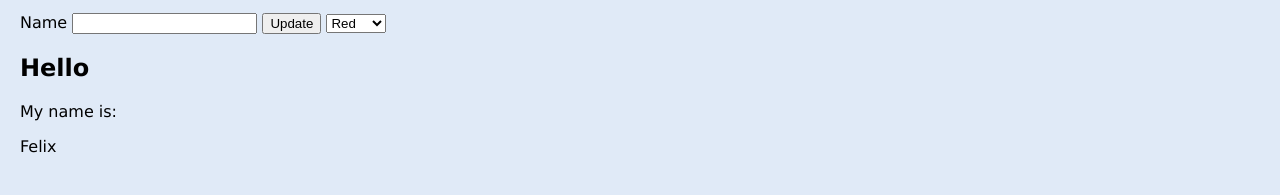
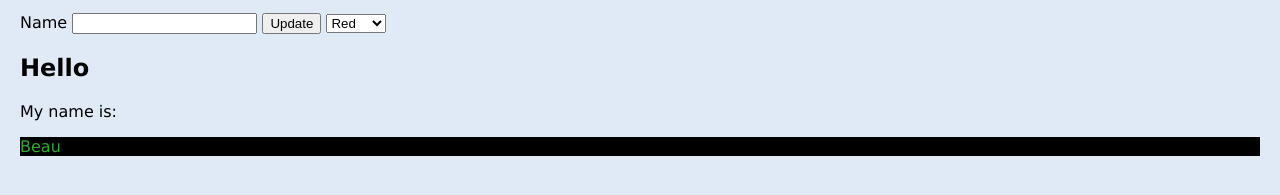
Before and after one commit to delaneyfogarty/test-name-tag, a plain HTML site: page index.html in a window 1280 px wide. Shown: the part 87-282 px from the top of the page. Drawn offline with Linux system fonts and the light colour scheme.

Commit message:
grabbed name display in app.js and added classlist to namedisplay

```diff
--- a/app.js
+++ b/app.js
@@ -1,11 +1,6 @@
-/* Imports */
+// lets grab our dom elements
+const nameDisplay = document.getElementById('name');
+console.log('nameDisplay', nameDisplay);
 
-/* Get DOM Elements */
-
-/* State */
-
-/* Events */
-
-/* Display Functions */
-
-// (don't forget to call any display functions you want to run on page load!)
+nameDisplay.textContent = 'Beau';
+nameDisplay.classList.add('green');
--- a/styles/global.css
+++ b/styles/global.css
@@ -33,3 +33,8 @@ header .logo {
 main {
     padding: 20px;
 }
+
+.green {
+    color: rgb(55, 167, 55);
+    background: black;
+}
```
